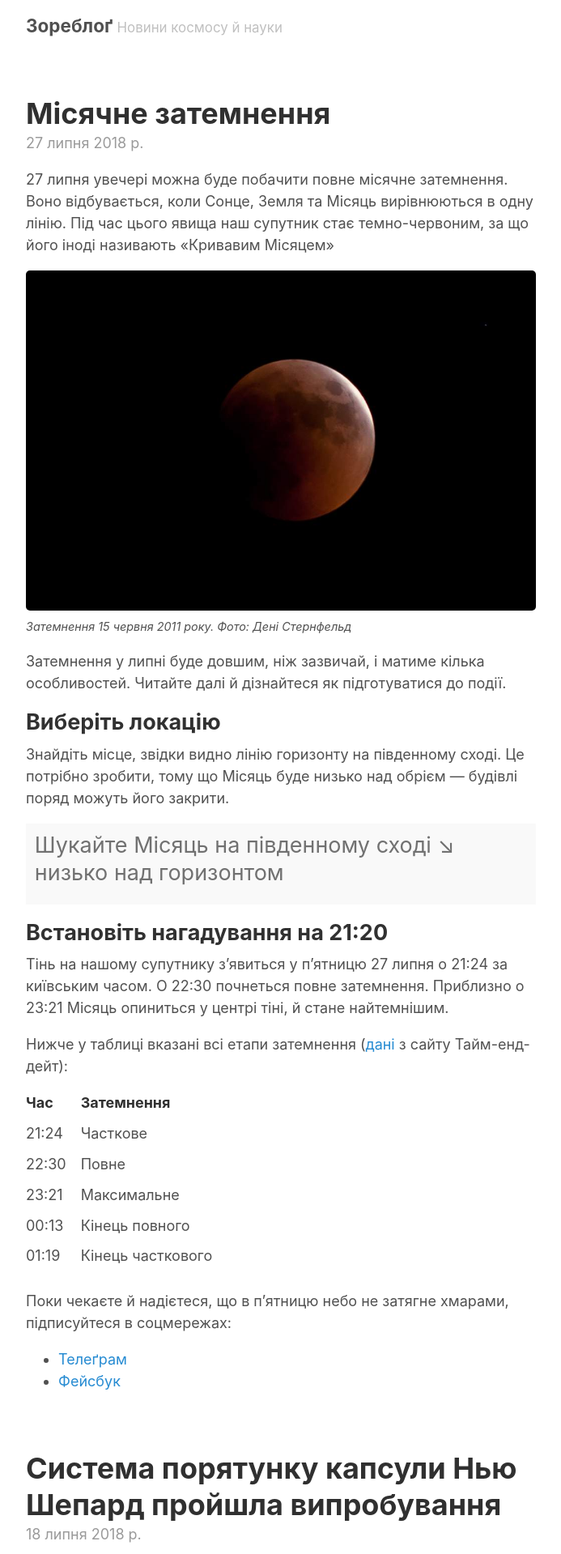
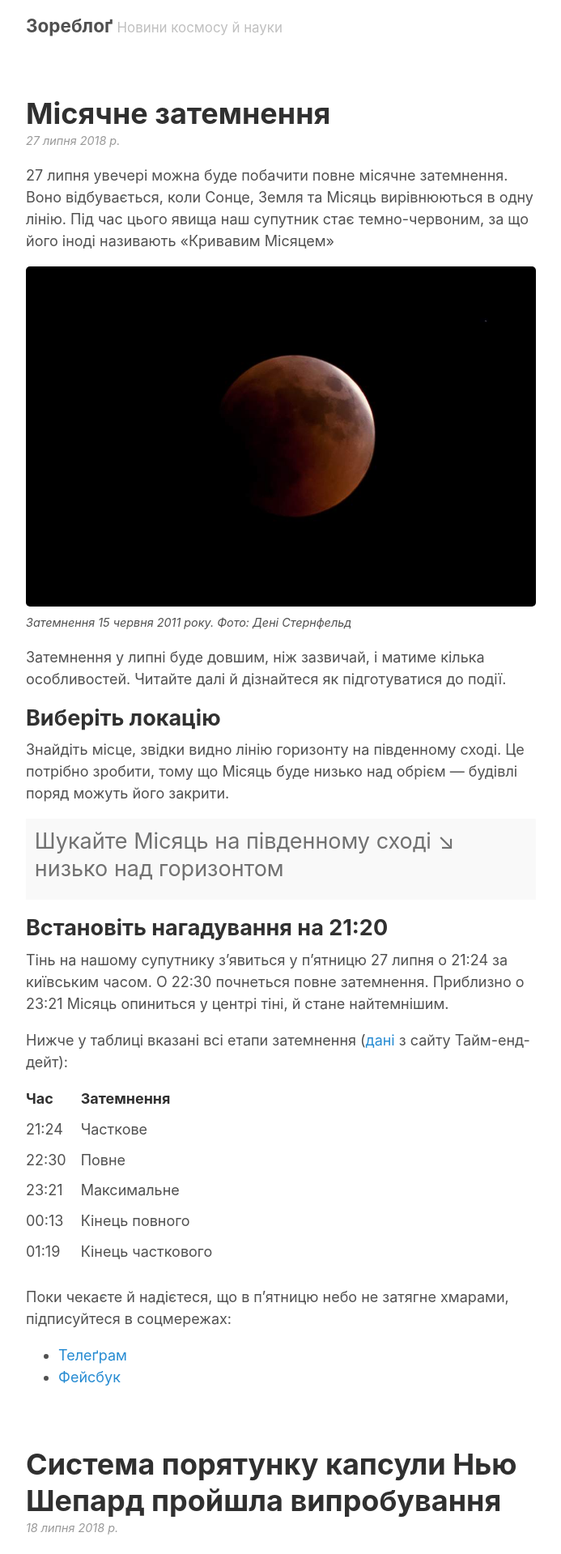
Before and after one commit to pnmrnko/pnmrnko.github.io, a Jekyll site: the page built from index.html, in a window 1280 px wide. Shown: the top 1919 px of the page at 81% size, without its empty margins (293-986 px from the left). Built offline with Jekyll 4.4.1, drawn with Linux system fonts in a browser that asks for light colours; the list of posts is cut into pages by our own code.

Commit message:
change date setting

```diff
--- a/_layouts/post.html
+++ b/_layouts/post.html
@@ -4,6 +4,7 @@ layout: default
 
 <article class="post">
   <h1 class="post-title">{{ page.title }}</h1>
+  {{ content }}
   <time datetime="{{ page.date | date_to_xmlschema }}" class="post-date">
     {% assign m = page.date | date: "%-m" %}
     {{ page.date | date: "%-d" }}
@@ -22,5 +23,4 @@ layout: default
       {% when '12' %}грудня
     {% endcase %}
     {{ page.date | date: "%Y" }} р.</time>
-  {{ content }}
 </article>
--- a/_sass/_base.scss
+++ b/_sass/_base.scss
@@ -117,7 +117,7 @@ figure {
   margin-inline-end: 0px;
 }
 
-figcaption {
+figcaption, time {
   font-style: italic;
   font-size: .8rem;
   margin-top: -.5rem;
```
